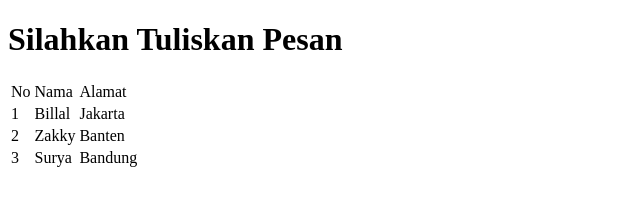
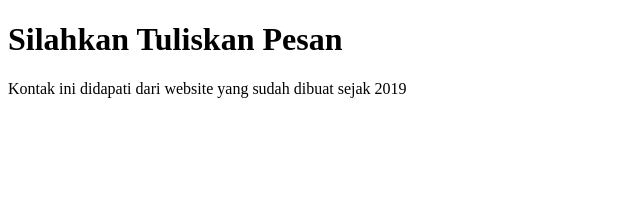
Before and after one commit to zakkysurya/latihan-git, a plain HTML site: page contact.html in a window 1280 px wide. Shown: the whole page, without its empty margins (0-640 px from the left). Drawn offline with Linux system fonts and the light colour scheme.

Commit message:
Penambahan deskripsi Kontak

```diff
--- a/contact.html
+++ b/contact.html
@@ -5,31 +5,6 @@
 </head>
 <body>
 <h1>Silahkan Tuliskan Pesan</h1>
-<table>
-	<thead>
-		<tr>
-			<td>No</td>
-			<td>Nama</td>
-			<td>Alamat</td>
-		</tr>
-	</thead>
-	<tbody>
-		<tr>
-			<td>1</td>
-			<td>Billal</td>
-			<td>Jakarta</td>
-		</tr>
-		<tr>
-			<td>2</td>
-			<td>Zakky</td>
-			<td>Banten</td>
-		</tr>
-		<tr>
-			<td>3</td>
-			<td>Surya</td>
-			<td>Bandung</td>
-		</tr>
-	</tbody>
-</table>
+<p>Kontak ini didapati dari website yang sudah dibuat sejak 2019</p>
 </body>
 </html>
```
